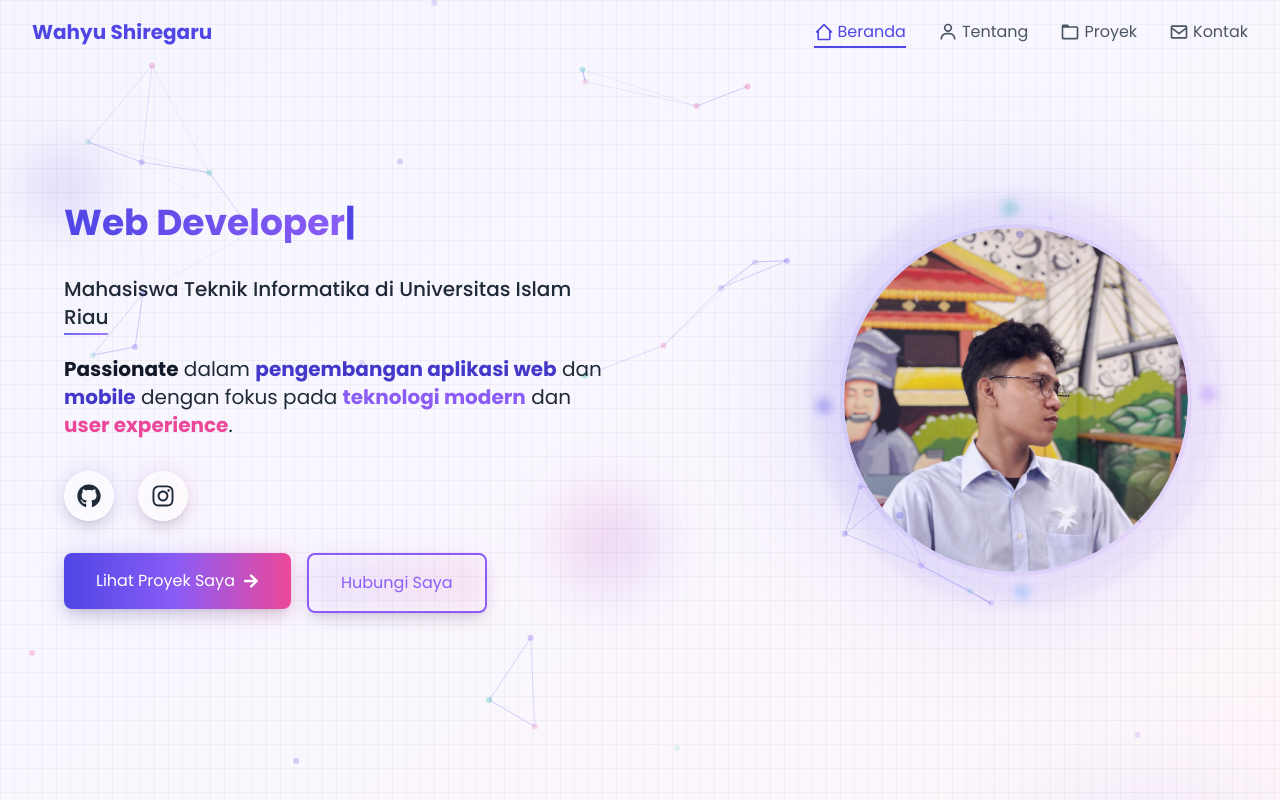
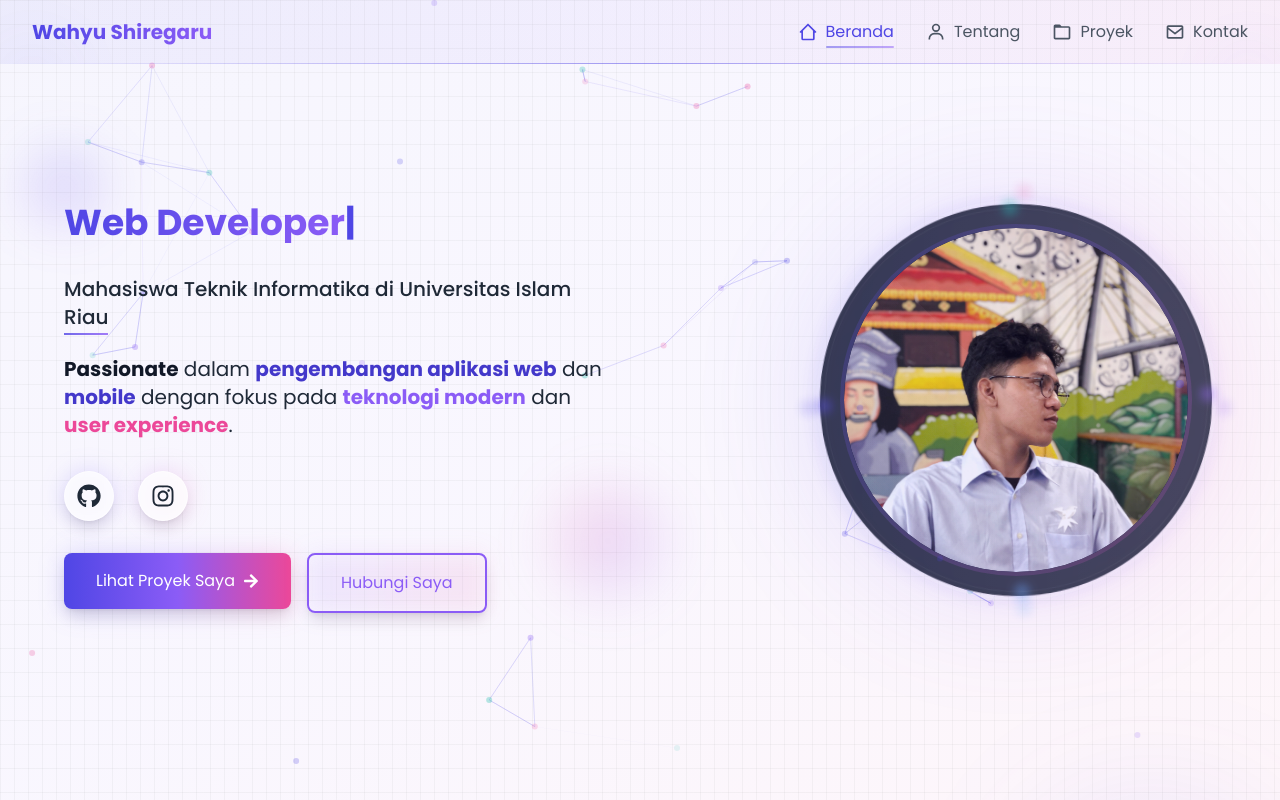
Before and after one commit to Wahyusrg0819/portfolio-website, a Next.js app: page / in a window 1280 px wide. Shown: the top 800 px of the page. Built offline with nearby package versions, Linux system fonts and the light colour scheme.

Commit message:
Enhance Hero Section with Advanced Visual Effects and Animations

```diff
--- a/app/page.tsx
+++ b/app/page.tsx
@@ -424,21 +424,36 @@ export default function Home() {
                 className="flex-1 flex justify-center md:justify-end w-full md:w-1/2"
               >
                 <div className="relative w-[250px] h-[250px] sm:w-[300px] sm:h-[300px] md:w-[350px] md:h-[350px] lg:w-[400px] lg:h-[400px]">
-                  {/* Rotating borders with glow */}
-                  <div className="absolute inset-0 rounded-full bg-gradient-to-r from-primary/30 to-accent-purple/30 blur-3xl animate-pulse-slow" />
+                  {/* Outer glow effect */}
+                  <div className="absolute inset-0 rounded-full bg-gradient-to-r from-primary/30 via-accent-purple/30 to-accent-pink/30 blur-3xl animate-pulse-slow" />
+
+                  {/* Rotating border with multiple layers */}
+                  <div className="absolute inset-0 rounded-full bg-gradient-shine animate-spin-slow" style={{ backgroundSize: '200% 200%' }}>
+                    <div className="absolute inset-1 rounded-full bg-gray-900/90 backdrop-blur-sm" />
+                  </div>
 
                   {/* Rotating geometric shapes */}
                   <div className="absolute inset-0 animate-spin-slow">
-                    <div className="absolute top-0 left-1/2 -translate-x-1/2 w-4 h-4 bg-primary/40 rounded-full blur-sm" />
-                    <div className="absolute bottom-0 left-1/2 -translate-x-1/2 w-4 h-4 bg-accent-purple/40 rounded-full blur-sm" />
-                    <div className="absolute left-0 top-1/2 -translate-y-1/2 w-4 h-4 bg-accent-blue/40 rounded-full blur-sm" />
-                    <div className="absolute right-0 top-1/2 -translate-y-1/2 w-4 h-4 bg-accent-teal/40 rounded-full blur-sm" />
+                    {/* Corner dots with glowing effect */}
+                    <div className="absolute top-0 left-1/2 -translate-x-1/2 w-4 h-4 bg-primary/40 rounded-full blur-sm">
+                      <div className="absolute inset-0 rounded-full bg-primary animate-ping opacity-50" />
+                    </div>
+                    <div className="absolute bottom-0 left-1/2 -translate-x-1/2 w-4 h-4 bg-accent-purple/40 rounded-full blur-sm">
+                      <div className="absolute inset-0 rounded-full bg-accent-purple animate-ping opacity-50" />
+                    </div>
+                    <div className="absolute left-0 top-1/2 -translate-y-1/2 w-4 h-4 bg-accent-blue/40 rounded-full blur-sm">
+                      <div className="absolute inset-0 rounded-full bg-accent-blue animate-ping opacity-50" />
+                    </div>
+                    <div className="absolute right-0 top-1/2 -translate-y-1/2 w-4 h-4 bg-accent-teal/40 rounded-full blur-sm">
+                      <div className="absolute inset-0 rounded-full bg-accent-teal animate-ping opacity-50" />
+                    </div>
+
+                    {/* Additional decorative elements */}
+                    <div className="absolute inset-0 rounded-full border-2 border-white/10 animate-reverse-spin" />
+                    <div className="absolute inset-2 rounded-full border border-white/5 animate-spin-slow" />
                   </div>
 
-                  {/* Rotating border with gradient */}
-                  <div className="absolute inset-4 rounded-full border-2 border-transparent bg-gradient-shine animate-spin-slow"
-                       style={{ backgroundSize: '200% 200%' }} />
-
+                  {/* Main image container with enhanced effects */}
                   <motion.div
                     animate={{
                       y: [0, -10, 0],
@@ -451,9 +466,10 @@ export default function Home() {
                     }}
                     className="relative w-full h-full"
                   >
-                    {/* Main image container */}
-                    <div className="absolute inset-6 rounded-full overflow-hidden bg-gradient-to-br from-primary/10 to-accent-purple/10 p-1">
-                      <div className="relative w-full h-full rounded-full overflow-hidden">
+                    {/* Inner container with gradient border */}
+                    <div className="absolute inset-6 rounded-full p-1 bg-gradient-to-br from-primary/20 via-accent-purple/20 to-accent-pink/20 backdrop-blur-sm">
+                      <div className="relative w-full h-full rounded-full overflow-hidden bg-gray-900/90">
+                        {/* Image */}
                         <Image
                           src="/me.png"
                           alt="Wahyu Muliadi Siregar"
@@ -462,45 +478,62 @@ export default function Home() {
                           priority
                           sizes="(max-width: 768px) 288px, 384px"
                         />
-                        {/* Overlay with gradient and texture */}
+
+                        {/* Overlay effects */}
                         <div className="absolute inset-0 bg-gradient-to-tr from-primary/10 via-transparent to-accent-purple/10 mix-blend-overlay" />
-                        <div className="absolute inset-0 bg-gradient-shine opacity-30"
-                             style={{ backgroundSize: '200% 200%' }} />
+                        <div className="absolute inset-0 bg-gradient-shine opacity-30" style={{ backgroundSize: '200% 200%' }} />
+
+                        {/* Inner glow */}
+                        <div className="absolute inset-0 rounded-full bg-gradient-to-r from-primary/5 to-accent-purple/5 mix-blend-overlay" />
                       </div>
                     </div>
 
-                    {/* Decorative elements */}
+                    {/* Additional decorative elements */}
                     <div className="absolute -inset-0.5 rounded-full bg-gradient-to-r from-primary/20 to-accent-purple/20 blur animate-pulse-slow" />
-                    <div className="absolute inset-0 rounded-full bg-gradient-to-r from-white/10 to-white/20 mix-blend-overlay" />
+                    <div className="absolute inset-0 rounded-full bg-gradient-to-r from-white/5 to-white/10 mix-blend-overlay" />
                   </motion.div>
 
-                  {/* Floating particles dengan posisi tetap */}
+                  {/* Floating particles with enhanced animation */}
                   <div className="absolute inset-0">
                     {[
-                      { left: '20%', top: '20%' },
-                      { left: '80%', top: '20%' },
-                      { left: '50%', top: '10%' },
-                      { left: '20%', top: '80%' },
-                      { left: '80%', top: '80%' },
-                      { left: '50%', top: '90%' }
+                      { left: '20%', top: '10%', delay: 0 },
+                      { left: '80%', top: '15%', delay: 0.5 },
+                      { left: '10%', top: '50%', delay: 1 },
+                      { left: '90%', top: '45%', delay: 1.5 },
+                      { left: '30%', top: '90%', delay: 2 },
+                      { left: '70%', top: '85%', delay: 2.5 }
                     ].map((position, i) => (
                       <motion.div
                         key={i}
                         className="absolute w-2 h-2 bg-primary/30 rounded-full"
-                        initial={{ scale: 0 }}
+                        initial={{ scale: 0, opacity: 0 }}
                         animate={{
                           scale: [0, 1, 0],
-                          y: [0, -10, 0],
+                          opacity: [0, 1, 0],
+                          y: [-20, 0, 20]
                         }}
                         transition={{
-                          duration: 2,
+                          duration: 3,
                           repeat: Infinity,
-                          delay: i * 0.4,
+                          delay: position.delay,
                           ease: "easeInOut",
                         }}
-                        style={position}
-                      />
+                        style={{
+                          left: position.left,
+                          top: position.top
+                        }}
+                      >
+                        <div className="absolute inset-0 rounded-full bg-primary/30 animate-ping" />
+                      </motion.div>
                     ))}
+                  </div>
+
+                  {/* Glowing orbs */}
+                  <div className="absolute -inset-4 opacity-50">
+                    <div className="absolute top-1/2 left-0 w-4 h-4 bg-primary/30 rounded-full blur-sm animate-pulse" />
+                    <div className="absolute top-1/2 right-0 w-4 h-4 bg-accent-purple/30 rounded-full blur-sm animate-pulse" />
+                    <div className="absolute top-0 left-1/2 w-4 h-4 bg-accent-pink/30 rounded-full blur-sm animate-pulse" />
+                    <div className="absolute bottom-0 left-1/2 w-4 h-4 bg-accent-blue/30 rounded-full blur-sm animate-pulse" />
                   </div>
                 </div>
               </motion.div>
--- a/components/Navbar.tsx
+++ b/components/Navbar.tsx
@@ -38,31 +38,72 @@ export default function Navbar() {
       <motion.nav
         initial={{ y: -100 }}
         animate={{ y: 0 }}
-        className={`fixed w-full z-50 transition-all duration-300 ${
+        className={`fixed w-full z-50 transition-all duration-500 ${
           scrolled
-            ? "bg-white/80 backdrop-blur-lg shadow-lg"
+            ? "bg-white/70 backdrop-blur-xl shadow-lg shadow-black/5"
             : "bg-transparent"
         }`}
       >
-        <div className="max-w-7xl mx-auto px-4 sm:px-6 lg:px-8">
+        <div className="relative">
+          {/* Gradient line at bottom */}
+          <motion.div
+            className="absolute bottom-0 left-0 right-0 h-[1px] bg-gradient-to-r from-transparent via-primary/50 to-transparent"
+            initial={{ scaleX: 0 }}
+            animate={{ scaleX: 1 }}
+            transition={{ duration: 1, delay: 0.5 }}
+          />
+
+          {/* Background decorative elements */}
+          <div className="absolute inset-0 overflow-hidden">
+            <div className="absolute inset-0 bg-gradient-to-r from-primary/5 via-accent-purple/5 to-accent-pink/5" />
+            <motion.div
+              className="absolute -left-4 top-1/2 -translate-y-1/2 w-24 h-24 bg-primary/10 rounded-full blur-xl"
+              animate={{
+                scale: [1, 1.2, 1],
+                opacity: [0.5, 0.3, 0.5],
+              }}
+              transition={{
+                duration: 4,
+                repeat: Infinity,
+                ease: "easeInOut"
+              }}
+            />
+            <motion.div
+              className="absolute -right-4 top-1/2 -translate-y-1/2 w-24 h-24 bg-accent-purple/10 rounded-full blur-xl"
+              animate={{
+                scale: [1, 1.2, 1],
+                opacity: [0.3, 0.5, 0.3],
+              }}
+              transition={{
+                duration: 4,
+                repeat: Infinity,
+                ease: "easeInOut",
+                delay: 2
+              }}
+            />
+          </div>
+
+          <div className="max-w-7xl mx-auto px-4 sm:px-6 lg:px-8 relative">
             <div className="flex items-center justify-between h-16">
-            {/* Logo */}
+              {/* Logo with enhanced animation */}
               <motion.div
                 whileHover={{ scale: 1.05 }}
                 whileTap={{ scale: 0.95 }}
+                className="relative group"
               >
-              <Link href="/" className="font-bold text-xl text-primary">
+                <div className="absolute inset-0 bg-gradient-to-r from-primary/20 to-accent-purple/20 rounded-lg blur opacity-0 group-hover:opacity-100 transition-opacity duration-300" />
+                <Link href="/" className="relative font-bold text-xl bg-gradient-to-r from-primary to-accent-purple bg-clip-text text-transparent group-hover:from-accent-purple group-hover:to-primary transition-all duration-300">
                   Wahyu Shiregaru
                 </Link>
               </motion.div>
 
-            {/* Desktop Menu */}
+              {/* Desktop Menu with enhanced effects */}
               <div className="hidden md:flex space-x-8">
                 {navItems.map((item) => (
                   <Link
                     key={item.path}
                     href={item.path}
-                  className="relative group flex items-center gap-1"
+                    className="relative group flex items-center gap-2"
                   >
                     <motion.div
                       whileHover={{ scale: 1.1 }}
@@ -71,7 +112,7 @@ export default function Navbar() {
                         pathname === item.path
                           ? "text-primary"
                           : "text-gray-600 group-hover:text-primary"
-                    } transition-colors`}
+                      } transition-colors duration-300`}
                     >
                       {item.icon}
                     </motion.div>
@@ -79,64 +120,86 @@ export default function Navbar() {
                       pathname === item.path
                         ? "text-primary"
                         : "text-gray-600 group-hover:text-primary"
-                  } transition-colors`}
+                    } transition-colors duration-300 relative`}
                     >
                       {item.name}
+                      <motion.span
+                        className="absolute -bottom-1 left-0 w-full h-0.5 bg-gradient-to-r from-primary/50 to-accent-purple/50 rounded-full"
+                        initial={{ scaleX: 0 }}
+                        animate={{ scaleX: pathname === item.path ? 1 : 0 }}
+                        whileHover={{ scaleX: 1 }}
+                        transition={{ duration: 0.3 }}
+                      />
                     </span>
-                  <motion.span
-                    className={`absolute -bottom-1 left-0 w-0 h-0.5 bg-primary group-hover:w-full transition-all duration-300 ${
-                      pathname === item.path ? "w-full" : "w-0"
-                    }`}
-                    whileHover={{ width: "100%" }}
-                  />
                   </Link>
                 ))}
               </div>
 
-            {/* Mobile Menu Button */}
+              {/* Mobile Menu Button with enhanced animation */}
               <motion.button
+                whileHover={{ scale: 1.1 }}
                 whileTap={{ scale: 0.9 }}
-              className="md:hidden p-2 rounded-lg hover:bg-gray-100 transition-colors"
+                className="md:hidden relative group p-2 rounded-lg hover:bg-white/50 transition-colors duration-300"
                 onClick={() => setIsOpen(!isOpen)}
                 aria-label="Toggle menu"
               >
-              <RiMenu4Line className="w-6 h-6 text-gray-600" />
+                <div className="absolute inset-0 bg-gradient-to-r from-primary/10 to-accent-purple/10 rounded-lg opacity-0 group-hover:opacity-100 transition-opacity duration-300" />
+                <RiMenu4Line className="w-6 h-6 text-gray-600 group-hover:text-primary transition-colors duration-300" />
               </motion.button>
             </div>
           </div>
+        </div>
 
-        {/* Mobile Menu */}
+        {/* Mobile Menu with enhanced animation */}
         <AnimatePresence>
           {isOpen && (
             <motion.div
               initial={{ opacity: 0, height: 0 }}
               animate={{ opacity: 1, height: "auto" }}
               exit={{ opacity: 0, height: 0 }}
-              className="md:hidden overflow-hidden"
+              transition={{ duration: 0.3 }}
+              className="md:hidden overflow-hidden relative"
             >
+              <div className="absolute inset-0 bg-white/70 backdrop-blur-xl" />
               <motion.div
                 initial={{ x: -20, opacity: 0 }}
                 animate={{ x: 0, opacity: 1 }}
                 exit={{ x: -20, opacity: 0 }}
-                className="px-2 pt-2 pb-3 space-y-1 bg-white/95 backdrop-blur-lg shadow-lg"
+                className="px-2 pt-2 pb-3 space-y-1 relative"
               >
-                {navItems.map((item) => (
+                {navItems.map((item, index) => (
                   <motion.div
                     key={item.path}
-                    whileHover={{ x: 10 }}
-                    whileTap={{ scale: 0.95 }}
+                    initial={{ opacity: 0, x: -20 }}
+                    animate={{ opacity: 1, x: 0 }}
+                    transition={{ delay: index * 0.1 }}
+                    className="relative group"
                   >
+                    <div className="absolute inset-0 bg-gradient-to-r from-primary/5 to-accent-purple/5 rounded-lg opacity-0 group-hover:opacity-100 transition-opacity duration-300" />
                     <Link
                       href={item.path}
                       className={`flex items-center gap-2 px-3 py-2 rounded-lg ${
                         pathname === item.path
                           ? "text-primary bg-primary/10"
-                          : "text-gray-600 hover:text-primary hover:bg-gray-50"
-                      } transition-all duration-300`}
+                          : "text-gray-600 hover:text-primary"
+                      } transition-all duration-300 relative`}
                       onClick={() => setIsOpen(false)}
                     >
+                      <motion.div
+                        whileHover={{ scale: 1.1 }}
+                        whileTap={{ scale: 0.95 }}
+                      >
                         {item.icon}
+                      </motion.div>
+                      <span className="relative">
                         {item.name}
+                        <motion.span
+                          className="absolute -bottom-1 left-0 w-full h-0.5 bg-gradient-to-r from-primary/50 to-accent-purple/50 rounded-full"
+                          initial={{ scaleX: 0 }}
+                          animate={{ scaleX: pathname === item.path ? 1 : 0 }}
+                          transition={{ duration: 0.3 }}
+                        />
+                      </span>
                     </Link>
                   </motion.div>
                 ))}
```
Lines whose indentation alone changed are shown as unchanged.
